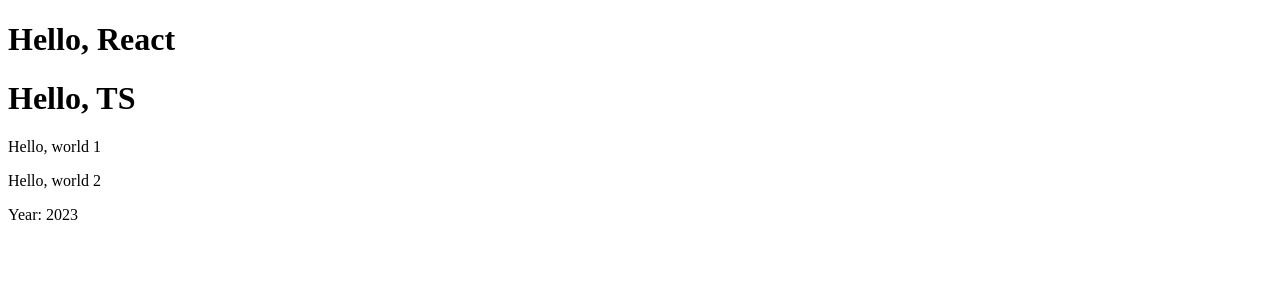
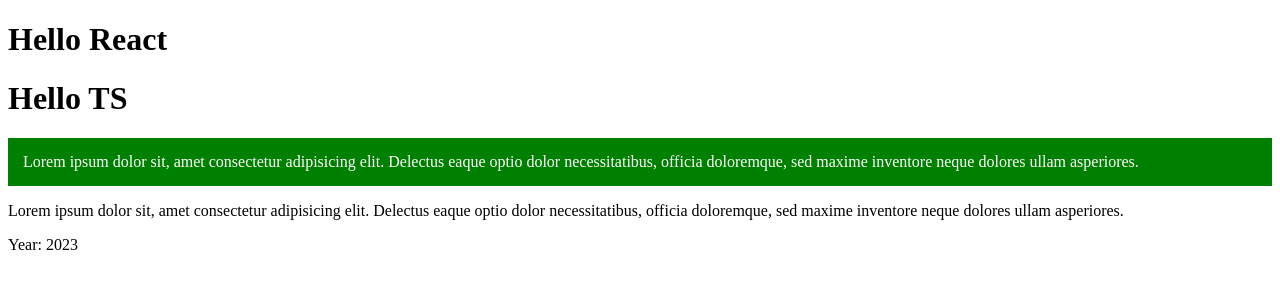
Before and after one commit to KurachBogdan/react-27-10, a React (Create React App) app in the folder shop-project/: page / in a window 1280 px wide. Shown: the top 300 px of the page. Built offline with nearby package versions, Linux system fonts and the light colour scheme.

Commit message:
create Title.tsx

```diff
--- a/shop-project/src/Content.tsx
+++ b/shop-project/src/Content.tsx
@@ -7,7 +7,15 @@
 export const Content = (props: Props) => {
     return (
         <>
-            <p>{props.text1}</p>
+            <p
+                style={{
+                    color: 'white',
+                    backgroundColor: 'green',
+                    padding: '15px',
+                }}
+            >
+                {props.text1}
+            </p>
             <p>{props.text2}</p>
             <div>Year: {props.year}</div>
         </>
--- /dev/null
+++ b/shop-project/src/Title.tsx
@@ -0,0 +1,10 @@
+interface ITitleProps {
+    text: string
+}
+
+const Title = (props: ITitleProps) => {
+    console.log(props)
+    return <h1>Hello {props.text}</h1>
+}
+
+export default Title
--- a/shop-project/src/index.tsx
+++ b/shop-project/src/index.tsx
@@ -1,15 +1,7 @@
 import React from 'react'
 import ReactDOM from 'react-dom/client'
 import { Content } from './Content'
-
-interface ITitleProps {
-    text: string
-}
-
-const Title = (props: ITitleProps) => {
-    console.log(props)
-    return <h1>Hello, {props.text}</h1>
-}
+import Title from './Title'
 
 function App() {
     return (
@@ -17,8 +9,8 @@
             <Title text="React" />
             <Title text="TS" />
             <Content
-                text1="Hello, world 1"
-                text2="Hello, world 2"
+                text1="Lorem ipsum dolor sit, amet consectetur adipisicing elit. Delectus eaque optio dolor necessitatibus, officia doloremque, sed maxime inventore neque dolores ullam asperiores."
+                text2="Lorem ipsum dolor sit, amet consectetur adipisicing elit. Delectus eaque optio dolor necessitatibus, officia doloremque, sed maxime inventore neque dolores ullam asperiores."
                 year={2023}
             />
         </>
```
